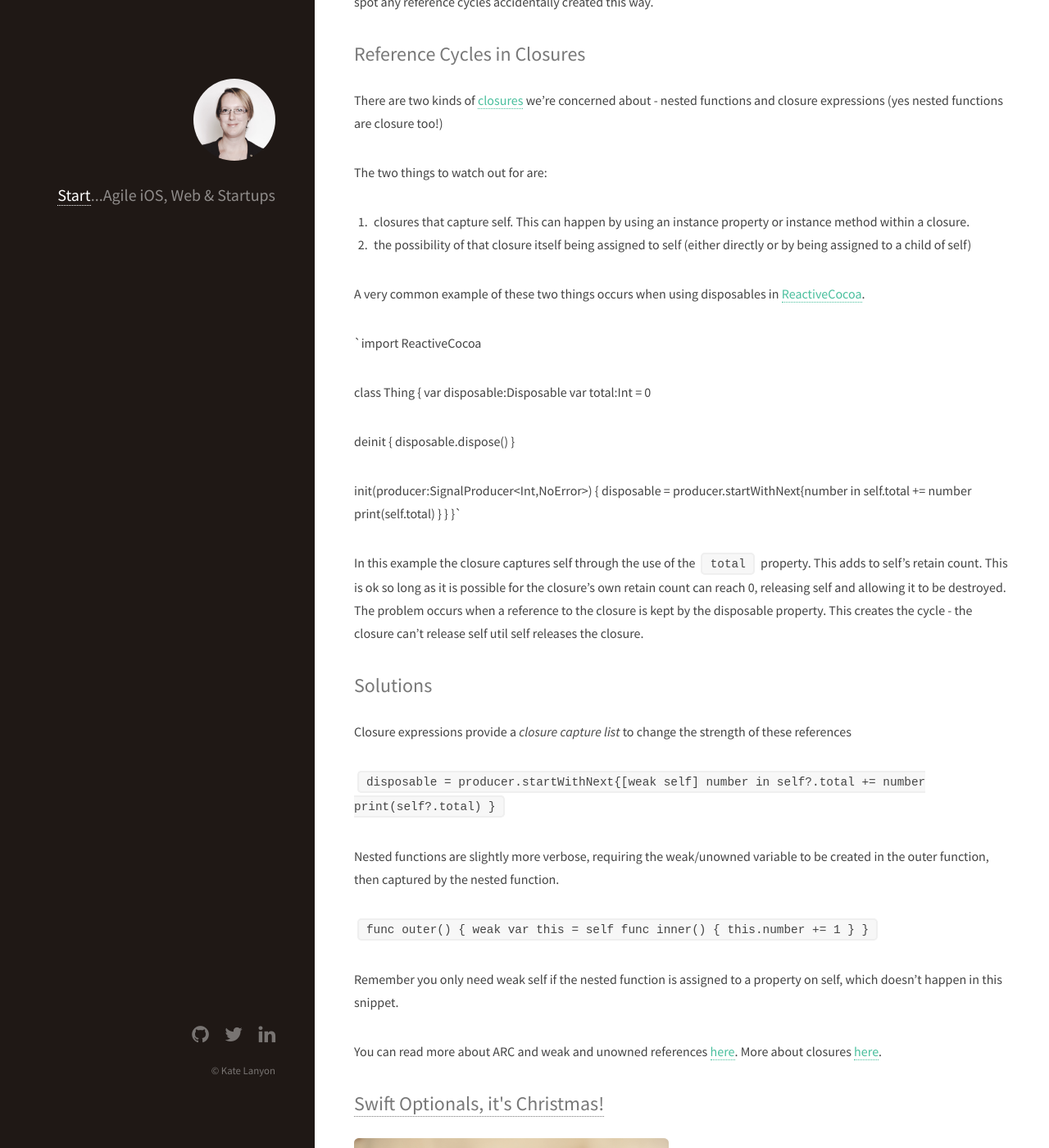
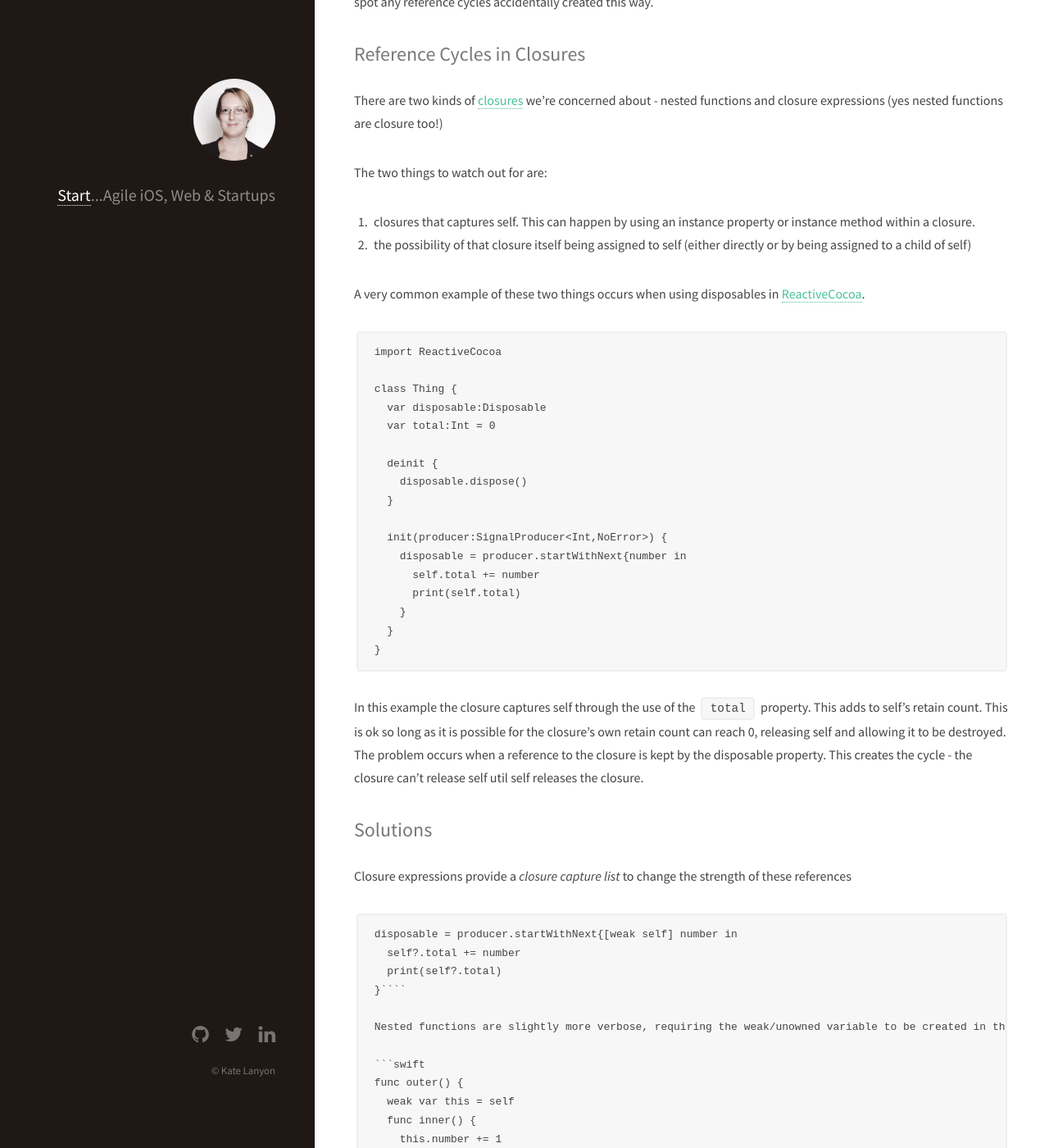
Before and after one commit to katalisha/katalisha.github.io, a Jekyll site: the page built from _posts/2016-01-22-ARC-Swift-closures-and-weak-self.markdown, in a window 1280 px wide and 1400 px high, scrolled down 1793 px. Shown: the whole window at 82% size. Built offline with Jekyll 4.4.1, drawn with Linux system fonts in a browser that asks for light colours; some of the changed text lies outside the part shown.

Commit message:
markdown experiments

`````diff
--- a/_posts/2016-01-22-ARC-Swift-closures-and-weak-self.markdown
+++ b/_posts/2016-01-22-ARC-Swift-closures-and-weak-self.markdown
@@ -4,9 +4,9 @@
 ---
 <img src="/images/fulls/swallowed_a_fly.jpg" class="fit image">
 
-A commonly misunderstood/unknown feature of Swift closures is the *closure capture list*. It tells a closure how strongly to capture variables from the surrounding scope. This is useful in avoiding strong reference cycles. Strong reference cycles can prevent memory being freed when it's no longer needed - a memory leak.
+A commonly misunderstood/unknown feature of Swift closures is the *closure capture list*. It tells a closure how strongly to capture variables from the surrounding scope. This is useful in avoiding strong reference cycles which can prevent memory being freed when it's no longer needed - a memory leak.
 
-Let's start at the beginning by explaining how strong reference cycles happen and why they're bad.
+Let's start by explaining how strong reference cycles happen and why they're bad.
 
 Automatic Reference Counting (ARC)
 ----------------------------------
@@ -22,6 +22,7 @@
 <th>A Passed to Object B</th>
 <th>B deinit</th>
 <th>A Creator deinit</th>
+<th></th>
 </tr>
 <tr>
 <td>Retain Count</td>
@@ -71,12 +72,14 @@
 There are two kinds of [closures](https://developer.apple.com/library/ios/documentation/Swift/Conceptual/Swift_Programming_Language/AutomaticReferenceCounting.html) we're concerned about - nested functions and closure expressions (yes nested functions are closure too!)
 
 The two things to watch out for are:
-1. closures that capture self. This can happen by using an instance property or instance method within a closure.
+
+1. closures that captures self. This can happen by using an instance property or instance method within a closure.
 2. the possibility of that closure itself being assigned to self (either directly or by being assigned to a child of self)
 
 A very common example of these two things occurs when using disposables in [ReactiveCocoa](https://github.com/ReactiveCocoa/ReactiveCocoa).
 
-`import ReactiveCocoa
+```swift
+import ReactiveCocoa
 
 class Thing {
   var disposable:Disposable
@@ -92,7 +95,8 @@
       print(self.total)
     }
   }
-}`
+}
+```
 
 In this example the closure captures self through the use of the `total` property. This adds to self's retain count.
 This is ok so long as it is possible for the closure's own retain count can reach 0, releasing self and allowing it to be destroyed.
@@ -103,19 +107,22 @@
 ---------------------------
 Closure expressions provide a *closure capture list* to change the strength of these references
 
-`disposable = producer.startWithNext{[weak self] number in
+```swift
+disposable = producer.startWithNext{[weak self] number in
   self?.total += number
   print(self?.total)
-}`
+}````
 
 Nested functions are slightly more verbose, requiring the weak/unowned variable to be created in the outer function, then captured by the nested function.
 
-`func outer() {
+```swift
+func outer() {
   weak var this = self
   func inner() {
     this.number += 1
   }
-}`
+}
+```
 
 Remember you only need weak self if the nested function is assigned to a property on self, which doesn't happen in this snippet.
 
`````
